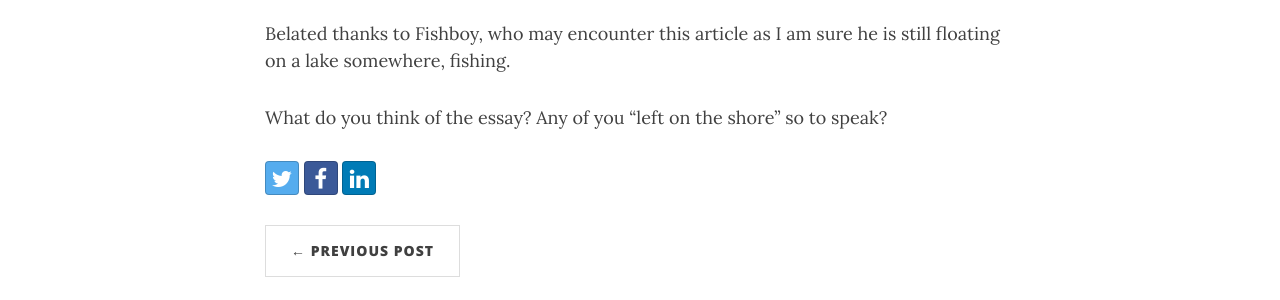
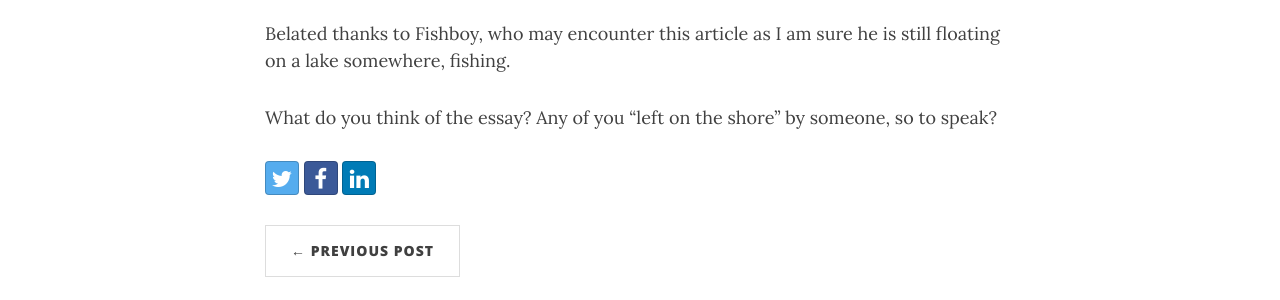
Before and after one commit to marenster/marenster.github.io, a Jekyll site: the page built from _posts/2020-01-31-new-essay-a-fishing-girlfriend.markdown, in a window 1280 px wide. Shown: the part 281-581 px from the top of the page. Built offline with Jekyll 4.4.1, drawn with Linux system fonts in a browser that asks for light colours; nearby versions of some CDN libraries.

```diff
--- a/_posts/2020-01-31-new-essay-a-fishing-girlfriend.markdown
+++ b/_posts/2020-01-31-new-essay-a-fishing-girlfriend.markdown
@@ -10,4 +11,4 @@ My short essay ["A Fishing Girlfriend"](FishingGirlfiend.pdf) was published in *
 
 Belated thanks to Fishboy, who may encounter this article as I am sure he is still floating on a lake somewhere, fishing.
 
-What do you think of the essay? Any of you "left on the shore" so to speak?
+What do you think of the essay? Any of you "left on the shore" by someone, so to speak?
```
Also changed, not shown: other parts of _posts/2020-01-31-new-essay-a-fishing-girlfriend.markdown (+1 -0 lines).
